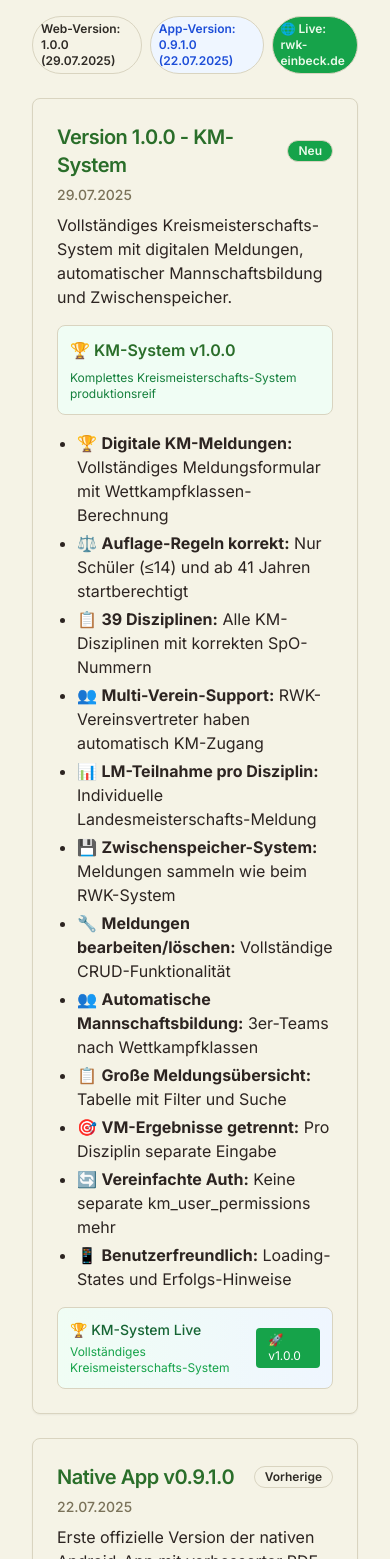
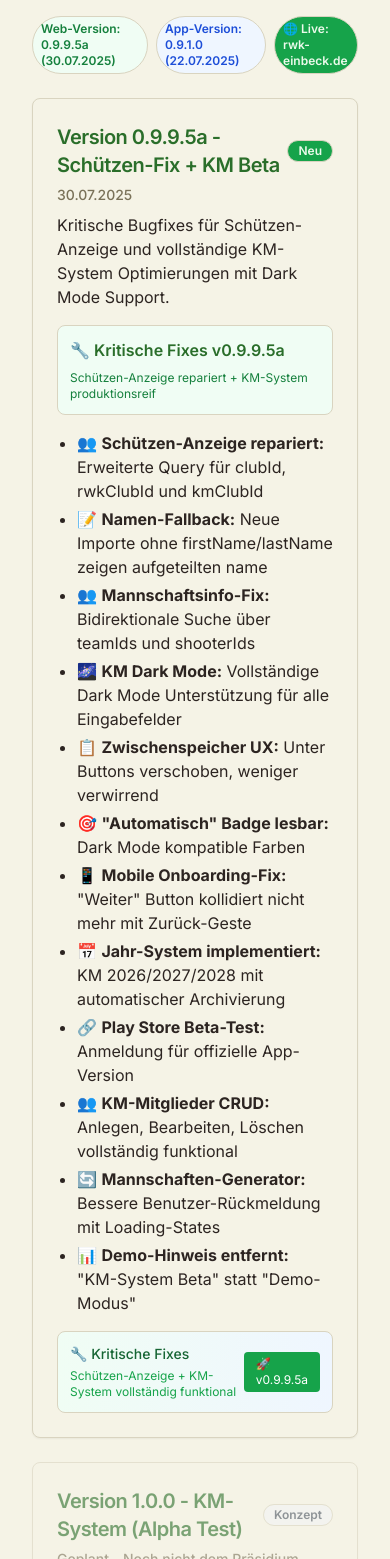
Before and after one commit to Muggy663/rwk-ksv-einbeck, a Next.js app: page /updates in a window 390 px wide. Shown: the part 189-1748 px from the top of the page. Built offline with nearby package versions, Linux system fonts and the light colour scheme; no server answers.

Commit message:
Play Store Beta-Test auf Startseite + Updates-Seite korrigiert

```diff
--- a/src/app/api/km/mannschaften/route.ts
+++ b/src/app/api/km/mannschaften/route.ts
@@ -23,9 +23,9 @@ export async function GET(request: NextRequest) {
   } catch (error) {
     console.error('Fehler beim Laden der Mannschaften:', error);
     return NextResponse.json({
-      success: false,
-      error: error.message,
-      data: []
+      success: true, // Auch bei Fehlern success: true für leere Liste
+      data: [],
+      message: `Fehler beim Laden: ${error.message}`
     });
   }
 }
--- a/src/app/app/page.tsx
+++ b/src/app/app/page.tsx
@@ -51,6 +51,47 @@ export default function AppPage() {
         </p>
       </div>
 
+      {/* Play Store Beta Test */}
+      <Card className="mb-8 border-green-200 bg-gradient-to-r from-green-50 to-blue-50">
+        <CardHeader className="text-center">
+          <CardTitle className="flex items-center justify-center gap-2 text-2xl text-green-900">
+            🎆 Play Store Beta-Test
+          </CardTitle>
+          <CardDescription className="text-green-700">
+            Werde Beta-Tester für den offiziellen Play Store Launch!
+          </CardDescription>
+        </CardHeader>
+        <CardContent className="text-center">
+          <div className="mb-6">
+            <div className="bg-green-100 border border-green-300 rounded-lg p-4 mb-4">
+              <h3 className="font-semibold text-green-900 mb-2">🚀 Jetzt für Beta-Test anmelden!</h3>
+              <p className="text-green-800 text-sm mb-3">
+                Hilf uns dabei, die RWK App für den offiziellen Play Store zu optimieren.
+                Als Beta-Tester erhältst du frühen Zugang zu neuen Features!
+              </p>
+              <div className="space-y-2 text-sm text-green-700">
+                <p><strong>So funktioniert's:</strong></p>
+                <p>1. 📧 Sende deine <strong>Google-Mail-Adresse</strong> (die mit dem Play Store verknüpft ist)</p>
+                <p>2. 📱 Erhalte den exklusiven Beta-Test-Link</p>
+                <p>3. 🎆 Teste neue Features vor allen anderen</p>
+              </div>
+            </div>
+            <Button
+              size="lg"
+              asChild
+              className="bg-green-600 hover:bg-green-700"
+            >
+              <a href="mailto:marcel.buenger@gmx.de?subject=Play Store Beta-Test Anmeldung&body=Hallo Marcel,%0D%0A%0D%0AIch möchte gerne am Play Store Beta-Test für die RWK Einbeck App teilnehmen.%0D%0A%0D%0AMeine Google-Mail-Adresse: [HIER EINFÜGEN]%0D%0A%0D%0AViele Grüße">
+                📧 Jetzt für Beta-Test anmelden
+              </a>
+            </Button>
+            <p className="text-sm text-muted-foreground mt-2">
+              🔒 Deine E-Mail wird nur für den Beta-Test verwendet
+            </p>
+          </div>
+        </CardContent>
+      </Card>
+
       {/* Download Card */}
       <Card className="mb-8 border-blue-200 bg-gradient-to-r from-blue-50 to-green-50">
         <CardHeader className="text-center">
@@ -60,6 +101,9 @@ export default function AppPage() {
           </CardTitle>
           <CardDescription className="text-blue-700">
             Kostenlose Android-App • Keine Werbung • Schnell & einfach
+            <Badge variant="outline" className="ml-2 text-xs border-orange-300 bg-orange-50 text-orange-700">
+              🚧 Direkt-Download (bis Play Store)
+            </Badge>
           </CardDescription>
         </CardHeader>
         <CardContent className="text-center">
--- a/src/app/updates/page.tsx
+++ b/src/app/updates/page.tsx
@@ -19,8 +19,8 @@ export default function UpdatesPage() {
         </div>
         <div className="flex items-center gap-2">
           <div className="flex items-center gap-2">
-            <Badge variant="outline" className="text-xs py-1 px-2">
-              <span>Web-Version: 1.0.0 (29.07.2025)</span>
+            <Badge variant="outline" className="text-xs py-1 px-2 border-green-300 bg-green-50 text-green-700">
+              <span>Web-Version: 0.9.9.5a (30.07.2025)</span>
             </Badge>
             <Badge variant="outline" className="text-xs py-1 px-2 border-blue-300 bg-blue-50 text-blue-700">
               <span>App-Version: 0.9.1.0 (22.07.2025)</span>
@@ -36,17 +36,61 @@ export default function UpdatesPage() {
         <Card className="shadow-sm hover:shadow-md transition-shadow">
           <CardHeader className="pb-2">
             <div className="flex justify-between items-center">
-              <CardTitle className="text-xl">Version 1.0.0 - KM-System</CardTitle>
+              <CardTitle className="text-xl">Version 0.9.9.5a - Schützen-Fix + KM Beta</CardTitle>
               <Badge variant="default" className="bg-green-600">Neu</Badge>
             </div>
-            <CardDescription>29.07.2025</CardDescription>
+            <CardDescription>30.07.2025</CardDescription>
           </CardHeader>
           <CardContent>
-            <p className="mb-4">Vollständiges Kreismeisterschafts-System mit digitalen Meldungen, automatischer Mannschaftsbildung und Zwischenspeicher.</p>
+            <p className="mb-4">Kritische Bugfixes für Schützen-Anzeige und vollständige KM-System Optimierungen mit Dark Mode Support.</p>
             <div className="bg-green-50 border border-green-200 rounded-lg p-3 mb-4">
-              <h4 className="font-semibold text-green-900 mb-2">🏆 KM-System v1.0.0</h4>
+              <h4 className="font-semibold text-green-900 mb-2">🔧 Kritische Fixes v0.9.9.5a</h4>
               <div className="text-xs text-green-700">
-                Komplettes Kreismeisterschafts-System produktionsreif
+                Schützen-Anzeige repariert + KM-System produktionsreif
+              </div>
+            </div>
+            <ul className="list-disc pl-5 space-y-1">
+              <li>👥 <strong>Schützen-Anzeige repariert:</strong> Erweiterte Query für clubId, rwkClubId und kmClubId</li>
+              <li>📝 <strong>Namen-Fallback:</strong> Neue Importe ohne firstName/lastName zeigen aufgeteilten name</li>
+              <li>👥 <strong>Mannschaftsinfo-Fix:</strong> Bidirektionale Suche über teamIds und shooterIds</li>
+              <li>🌌 <strong>KM Dark Mode:</strong> Vollständige Dark Mode Unterstützung für alle Eingabefelder</li>
+              <li>📋 <strong>Zwischenspeicher UX:</strong> Unter Buttons verschoben, weniger verwirrend</li>
+              <li>🎯 <strong>"Automatisch" Badge lesbar:</strong> Dark Mode kompatible Farben</li>
+              <li>📱 <strong>Mobile Onboarding-Fix:</strong> "Weiter" Button kollidiert nicht mehr mit Zurück-Geste</li>
+              <li>📅 <strong>Jahr-System implementiert:</strong> KM 2026/2027/2028 mit automatischer Archivierung</li>
+              <li>🔗 <strong>Play Store Beta-Test:</strong> Anmeldung für offizielle App-Version</li>
+              <li>👥 <strong>KM-Mitglieder CRUD:</strong> Anlegen, Bearbeiten, Löschen vollständig funktional</li>
+              <li>🔄 <strong>Mannschaften-Generator:</strong> Bessere Benutzer-Rückmeldung mit Loading-States</li>
+              <li>📊 <strong>Demo-Hinweis entfernt:</strong> "KM-System Beta" statt "Demo-Modus"</li>
+            </ul>
+            <div className="mt-4 p-3 bg-gradient-to-r from-green-50 to-blue-50 rounded-lg border">
+              <div className="flex items-center justify-between">
+                <div className="text-sm">
+                  <span className="font-medium text-green-800">🔧 Kritische Fixes</span>
+                  <p className="text-xs text-green-600 mt-1">Schützen-Anzeige + KM-System vollständig funktional</p>
+                </div>
+                <span className="bg-green-600 text-white px-3 py-1 rounded text-xs">
+                  🚀 v0.9.9.5a
+                </span>
+              </div>
+            </div>
+          </CardContent>
+        </Card>
+
+        <Card className="shadow-sm hover:shadow-md transition-shadow opacity-60">
+          <CardHeader className="pb-2">
+            <div className="flex justify-between items-center">
+              <CardTitle className="text-xl">Version 1.0.0 - KM-System (Alpha Test)</CardTitle>
+              <Badge variant="outline" className="bg-gray-100 text-gray-600">Konzept</Badge>
+            </div>
+            <CardDescription>Geplant - Noch nicht dem Präsidium vorgestellt</CardDescription>
+          </CardHeader>
+          <CardContent>
+            <p className="mb-4">Konzept für vollständiges Kreismeisterschafts-System - noch in Planung und nicht implementiert.</p>
+            <div className="bg-gray-50 border border-gray-200 rounded-lg p-3 mb-4">
+              <h4 className="font-semibold text-gray-700 mb-2">💭 KM-System Konzept</h4>
+              <div className="text-xs text-gray-600">
+                Idee für komplettes KM-System - Status: Nur Konzept
               </div>
             </div>
             <ul className="list-disc pl-5 space-y-1">
@@ -63,14 +107,14 @@ export default function UpdatesPage() {
               <li>🔄 <strong>Vereinfachte Auth:</strong> Keine separate km_user_permissions mehr</li>
               <li>📱 <strong>Benutzerfreundlich:</strong> Loading-States und Erfolgs-Hinweise</li>
             </ul>
-            <div className="mt-4 p-3 bg-gradient-to-r from-green-50 to-blue-50 rounded-lg border">
+            <div className="mt-4 p-3 bg-gradient-to-r from-gray-50 to-gray-100 rounded-lg border">
               <div className="flex items-center justify-between">
                 <div className="text-sm">
-                  <span className="font-medium text-green-800">🏆 KM-System Live</span>
-                  <p className="text-xs text-green-600 mt-1">Vollständiges Kreismeisterschafts-System</p>
+                  <span className="font-medium text-gray-700">💭 Nur Konzept</span>
+                  <p className="text-xs text-gray-600 mt-1">Noch nicht dem Präsidium vorgestellt</p>
                 </div>
-                <span className="bg-green-600 text-white px-3 py-1 rounded text-xs">
-                  🚀 v1.0.0
+                <span className="bg-gray-500 text-white px-3 py-1 rounded text-xs">
+                  💡 Idee
                 </span>
               </div>
             </div>
```
Also changed, not shown: src/app/km/mannschaften/page.tsx (+39 -5 lines), src/app/km/meldungen/page.tsx (+48 -48 lines), src/app/page.tsx (+31 -4 lines), 1 other file (tests, documents, lock files or other folders).
